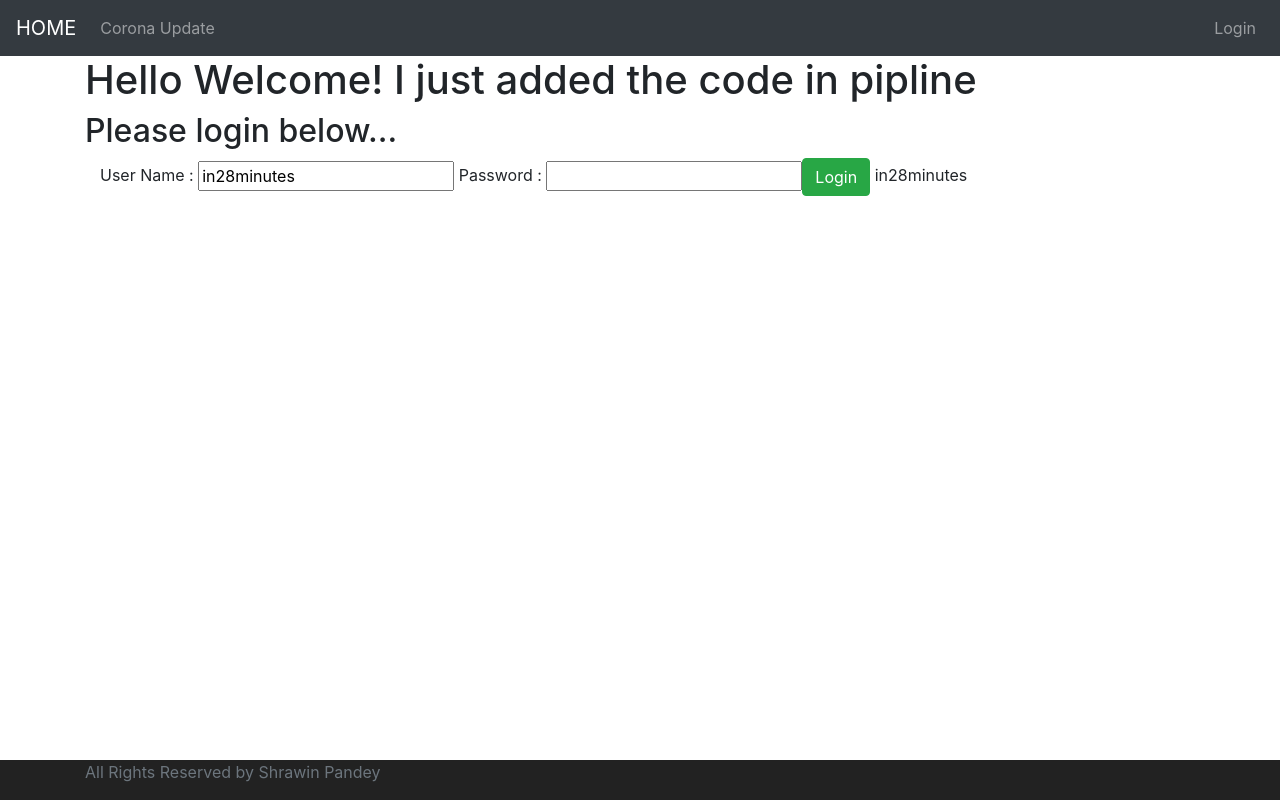
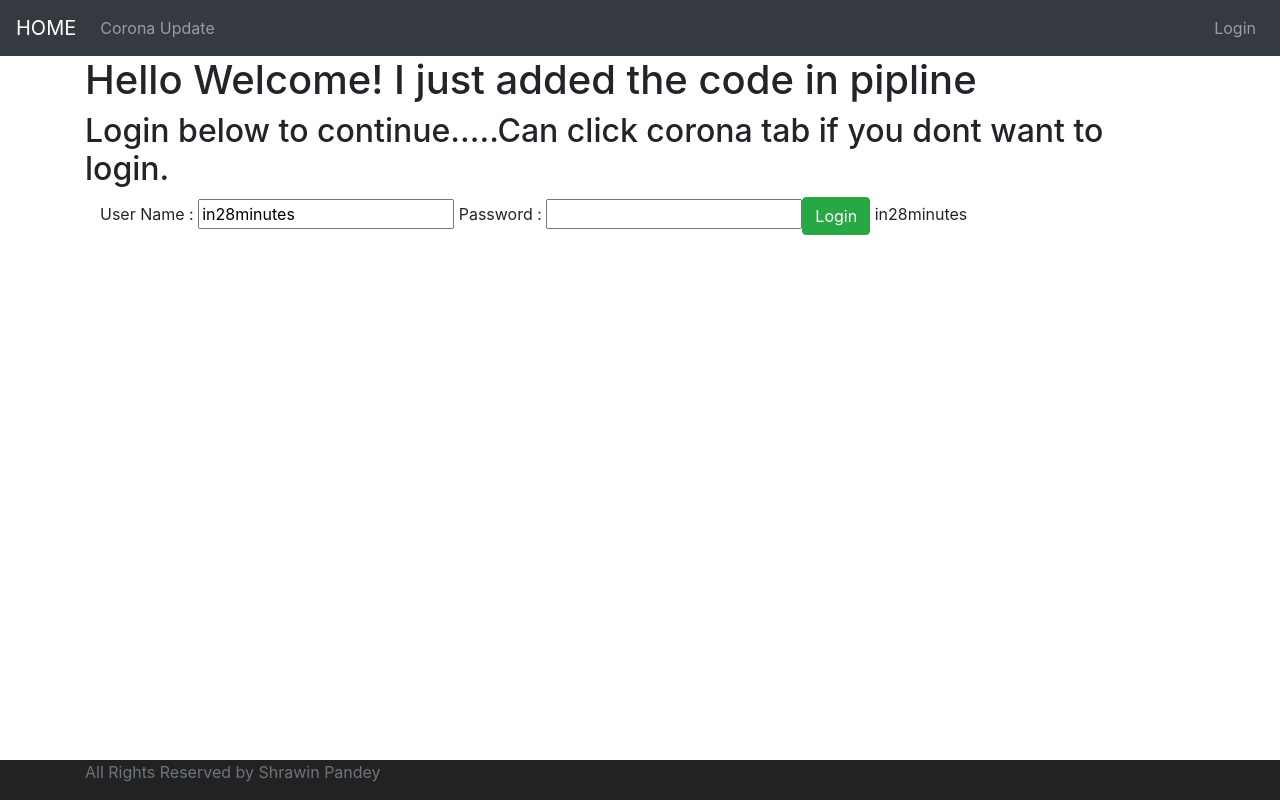
Before and after one commit to spadger9/todo, an Angular app: page / in a window 1280 px wide. Built offline with nearby package versions, Linux system fonts and the light colour scheme.

Commit message:
more changes in login

```diff
--- a/src/app/login/login.component.html
+++ b/src/app/login/login.component.html
@@ -1,5 +1,5 @@
 <h1>Hello Welcome! I just added the code in pipline</h1>
-<h2>Please login below...</h2>
+<h2>Login below to continue.....Can click corona tab if you dont want to login.</h2>
 <div class="container">
   <div class="alert alert-warning" *ngIf="invalidLogin">{{ errorMessage }}</div>
 
```
